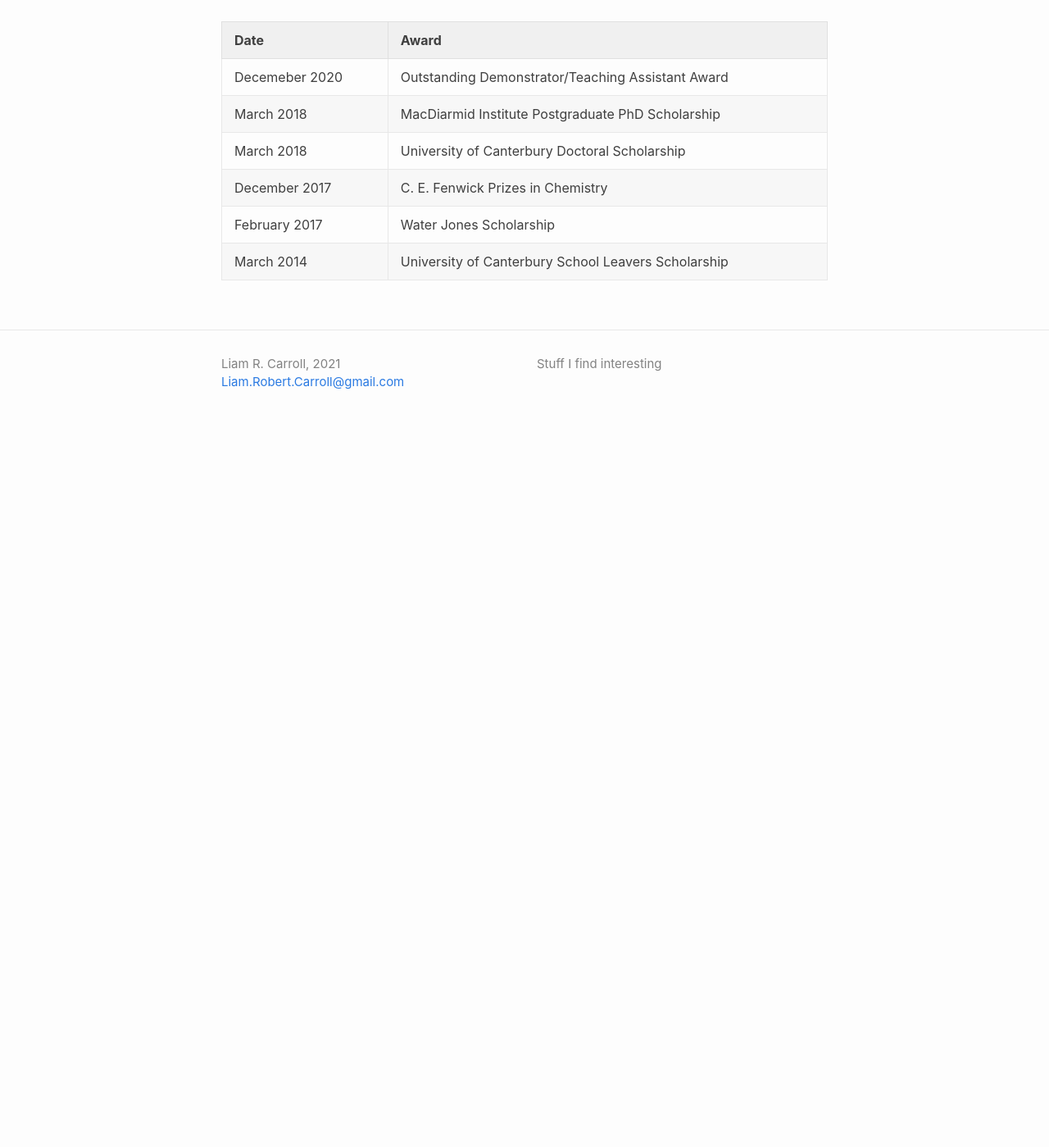
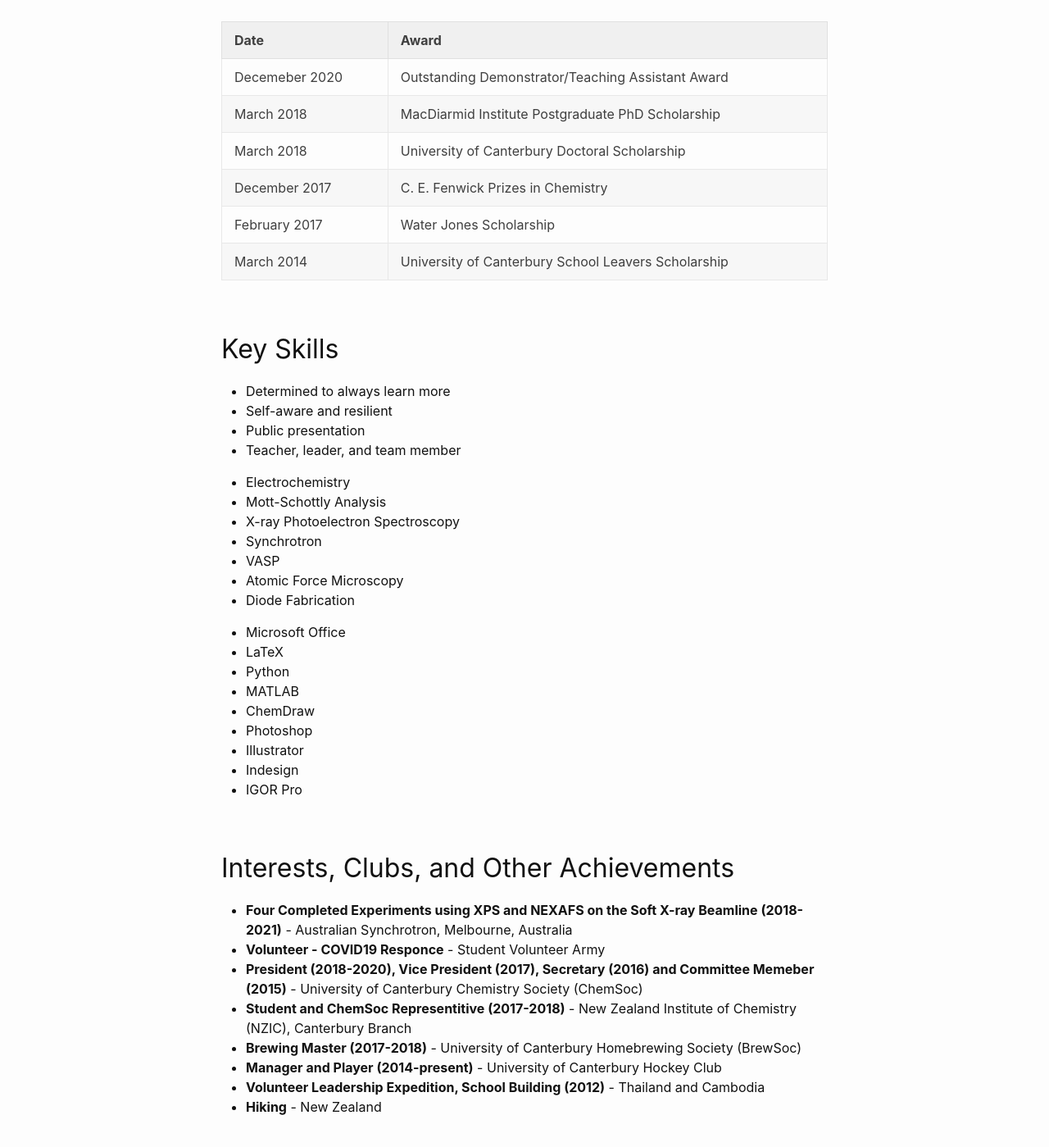
Before and after one commit to LRCarroll/LRCarroll, a Jekyll site: the page built from curricilum.md, in a window 1280 px wide and 1400 px high, scrolled down 3583 px. Shown: the whole window at 82% size. Built offline with Jekyll 4.4.1, drawn with Linux system fonts in a browser that asks for light colours; before the commit the page ends 4121 px from its top, so only the background shows below that.

Commit message:
Key Skills and Interests

```diff
--- a/curricilum.md
+++ b/curricilum.md
@@ -24,7 +24,7 @@ Last updated October 23, 2021
 
 **Supervisor:** <a href="https://unidirectory.auckland.ac.nz/profile/n-gaston">A/Prof. Nicola Gaston</a>
 
-**Overview:**A visiting researcher for 6 weeks where the fundimental computation techniques for surface modifications were learnt. This work ended up being one chapter in my thesis.
+**Overview:** A visiting researcher for 6 weeks where the fundimental computation techniques for surface modifications were learnt. This work ended up being one chapter in my thesis.
 
 
 ### Summer Research Internship (November 2017 - February 2018)
@@ -98,3 +98,38 @@ GPA: 8.51 (out of 9)
 | December 2017 | C. E. Fenwick Prizes in Chemistry |
 | February 2017 | Water Jones Scholarship|
 | March 2014 | University of Canterbury School Leavers Scholarship|
+
+## Key Skills
+* Determined to always learn more
+* Self-aware and resilient
+* Public presentation
+* Teacher, leader, and team member
+
+* Electrochemistry
+* Mott-Schottly Analysis
+* X-ray Photoelectron Spectroscopy
+* Synchrotron
+* VASP
+* Atomic Force Microscopy
+* Diode Fabrication
+
+* Microsoft Office
+* LaTeX
+* Python
+* MATLAB
+* ChemDraw
+* Photoshop
+* Illustrator
+* Indesign
+* IGOR Pro
+
+
+## Interests, Clubs, and Other Achievements
+* **Four Completed Experiments using XPS and NEXAFS on the Soft X-ray Beamline (2018-2021)** - Australian Synchrotron, Melbourne, Australia
+* **Volunteer - COVID19 Responce** - Student Volunteer Army
+* **President (2018-2020), Vice President (2017), Secretary (2016) and Committee Memeber (2015)** - University of Canterbury Chemistry Society (ChemSoc)
+* **Student and ChemSoc Representitive (2017-2018)** - New Zealand Institute of Chemistry (NZIC), Canterbury Branch
+* **Brewing Master (2017-2018)** - University of Canterbury Homebrewing Society (BrewSoc)
+* **Manager and Player (2014-present)** - University of Canterbury Hockey Club
+* **Volunteer Leadership Expedition, School Building (2012)** - Thailand and Cambodia
+* **Hiking** - New Zealand
```
Also changed, not shown: other parts of curricilum.md (+1 -1 lines).
